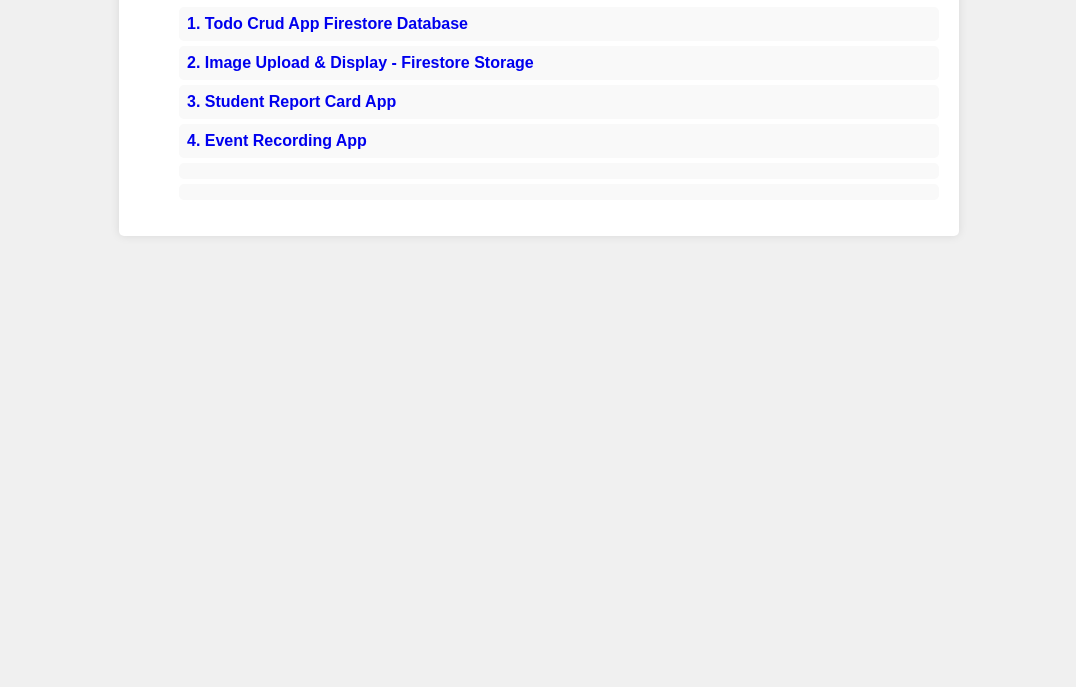
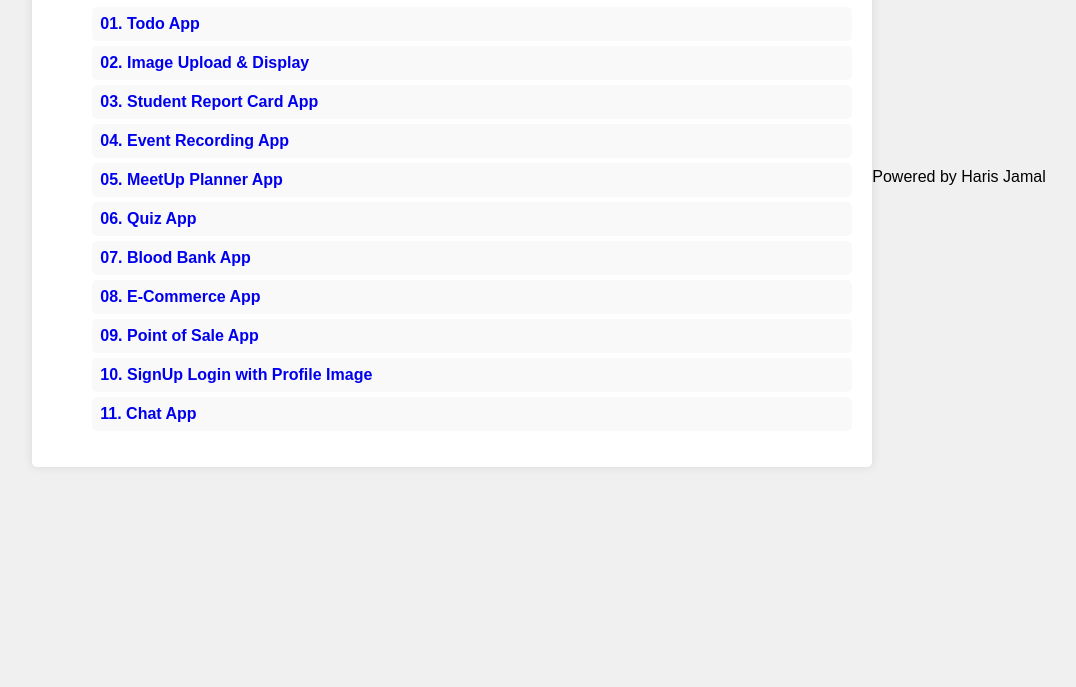
Before and after one commit to harisjamal2k13/Web-Development-Complete---Haris, a plain HTML site: page home.html in a window 1280 px wide. Shown: the part 113-800 px from the top of the page, without its empty margins (101-1177 px from the left). Drawn offline with Linux system fonts and the light colour scheme.

Commit message:
Add files via upload

```diff
--- a/home.html
+++ b/home.html
@@ -21,19 +21,30 @@
         <div class="logID" id="logID" class="logID">
         </div>
 
-    <div >
-        <h1>Projects</h1>
+        <div>
+            <u><h1>Projects Catalogue</h1></u>
             <ol class="numbered-list">
-            <li ><a href="todoApp/todo.html">1. Todo Crud App Firestore Database</a></li>
-            <li ><a href="ImageUpload/imageUpload.html">2. Image Upload & Display - Firestore Storage</a></li>
-            <li ><a href="ReportCard/reportCard.html">3. Student Report Card App</a></li>
-            <li ><a href="EventRecorder/eventRecord.html">4. Event Recording App</a></li>
-            <li> <li>
+                <li><a href="todoApp/todo.html">01. Todo App </a></li>
+                <li><a href="ImageUpload/imageUpload.html">02. Image Upload & Display </a></li>
+                <li><a href="ReportCard/reportCard.html">03. Student Report Card App</a></li>
+                <li><a href="EventRecorder/eventRecord.html">04. Event Recording App</a></li>
+                <li><a href="MeetUp-App/index.html">05. MeetUp Planner App</a></li>
+                <li><a href="Quiz-App/index.html">06. Quiz App</a></li>
+                <li><a href="Blood-Bank-App/index.html">07. Blood Bank App</a></li>
+                <li><a href="E-Commerce/index.html">08. E-Commerce App</a></li>
+                <li><a href="POS/pos-login.html">09. Point of Sale App</a></li>
+                <li><a href="ProfileImage/profile.html">10. SignUp Login with Profile Image</a></li>
+                <li><a href="https://react-chat-app--july-2024.web.app/">11. Chat App</a></li>
             </ol>
 
         </div>
     </div>
+      <!-- Powered by Haris Jamal -->
+  <div class="footer">
+    <p>Powered by Haris Jamal</p>
+  </div>
 </body>
 <!-- <script type="module" src="script.js"></script>  -->
 <script type="module" src="home.js"></script>
+
 </html>
```
Lines whose indentation alone changed are shown as unchanged.
